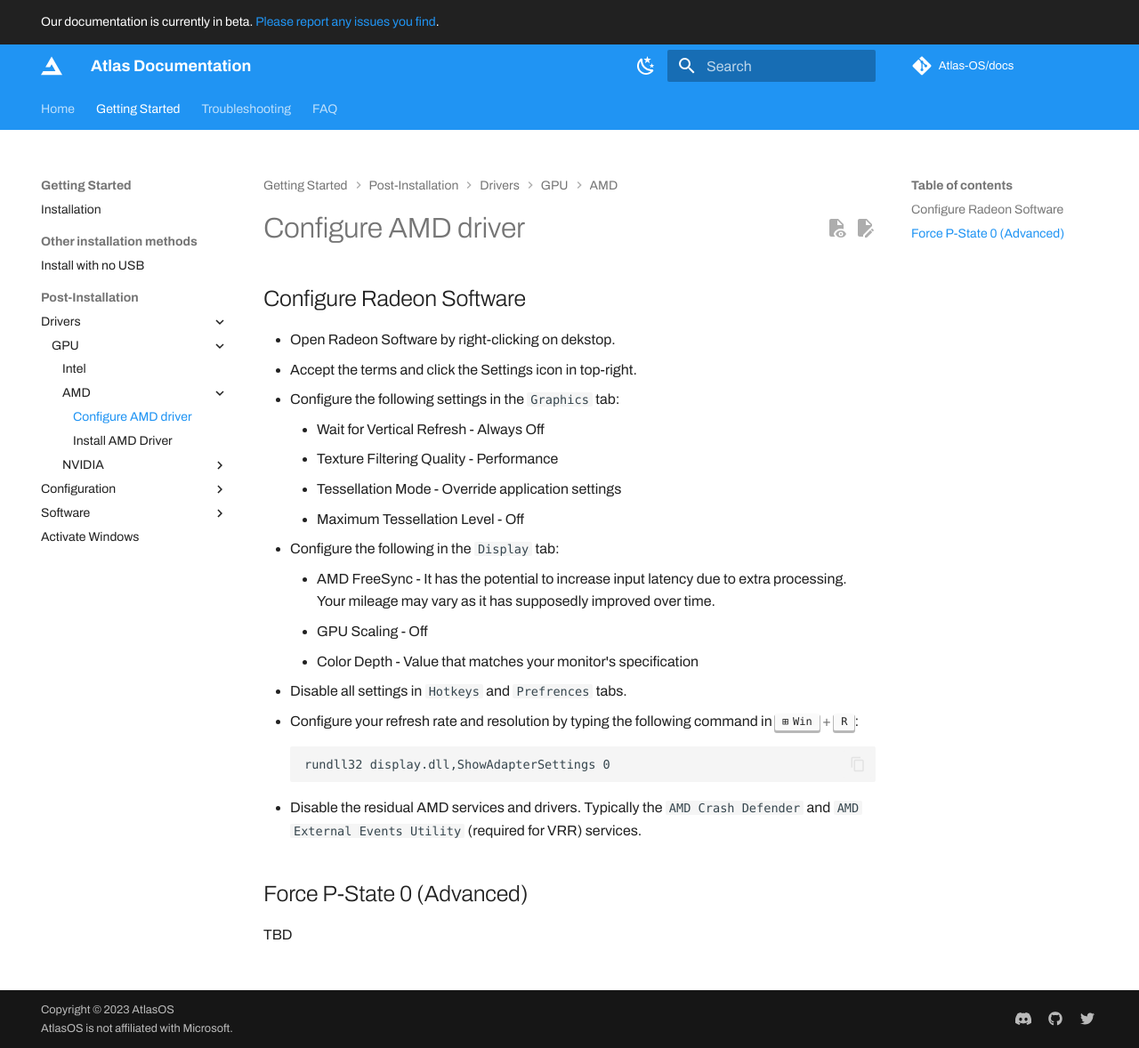
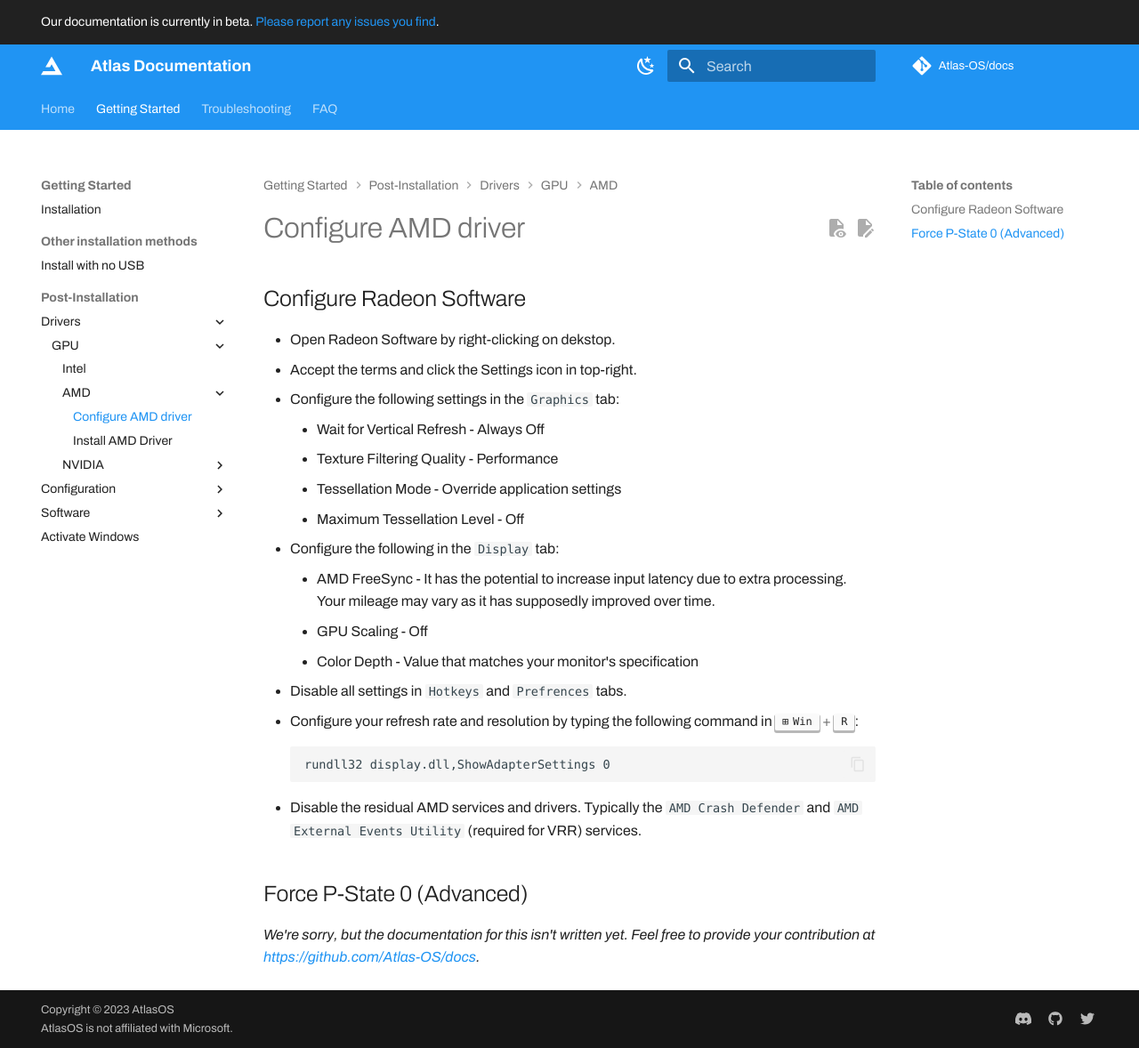
Before and after one commit to Atlas-OS/docs, an MkDocs documentation site: the page built from docs/Getting started/Post-Installation/Drivers/GPU/AMD/Configuration.md, in a window 1280 px wide and 1178 px high. Shown: the whole window at 89% size. Built offline with MkDocs 1.6.1 and Material for MkDocs 9.7.7, drawn with Linux system fonts in a browser that asks for light colours; some web fonts are replaced; plug-ins that fetch from the network failed and are left out; comment, search, counter and statistics services are not loaded.

Commit message:
Update Configuration.md

```diff
--- a/docs/Getting started/Post-Installation/Drivers/GPU/AMD/Configuration.md
+++ b/docs/Getting started/Post-Installation/Drivers/GPU/AMD/Configuration.md
@@ -22,4 +22,4 @@ rundll32 display.dll,ShowAdapterSettings 0
 
 ## Force P-State 0 (Advanced)
 
-TBD
+*We're sorry, but the documentation for this isn't written yet. Feel free to provide your contribution at [https://github.com/Atlas-OS/docs](https://github.com/Atlas-OS/docs).*
```
